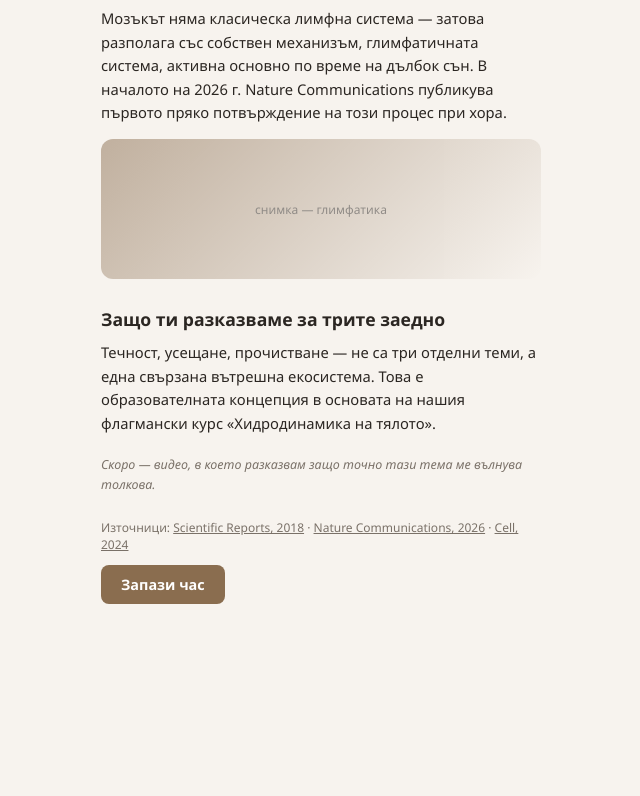
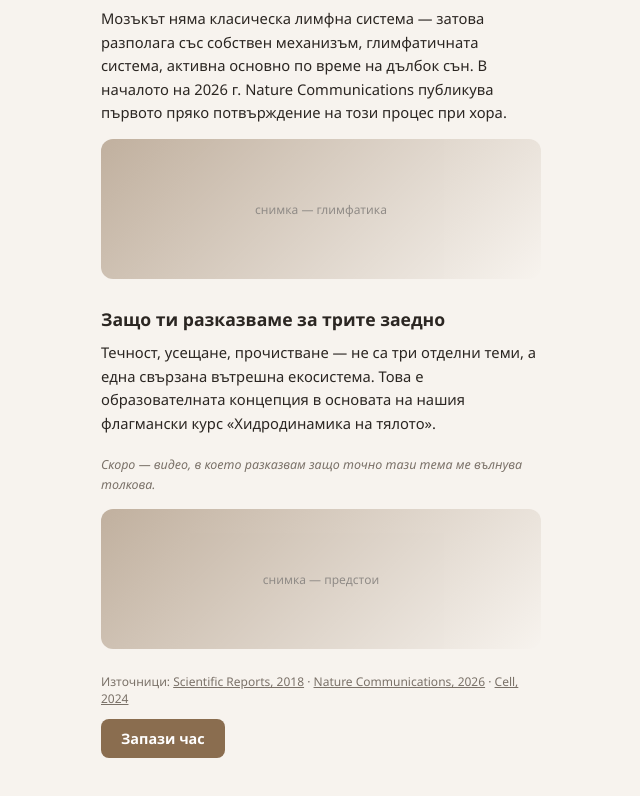
Before and after one commit to rostislavruslanov11-cell/bta, a plain HTML site: page public/flagship.html in a window 1280 px wide. Shown: the part 1246-2042 px from the top of the page, without its empty margins (319-959 px from the left). Before the commit the page ends 1910 px from the top, so only its background shows below. Drawn offline with Linux system fonts and the light colour scheme.

Commit message:
Add closing photo placeholder at end of flagship page

```diff
--- a/public/flagship.html
+++ b/public/flagship.html
@@ -43,6 +43,8 @@
     <p>Течност, усещане, прочистване — не са три отделни теми, а една свързана вътрешна екосистема. Това е образователната концепция в основата на нашия флагмански курс «Хидродинамика на тялото».</p>
 
     <p class="note">Скоро — видео, в което разказвам защо точно тази тема ме вълнува толкова.</p>
+
+    <div class="photo-placeholder square">снимка — предстои</div>
   </article>
 
   <div class="sources">
```
